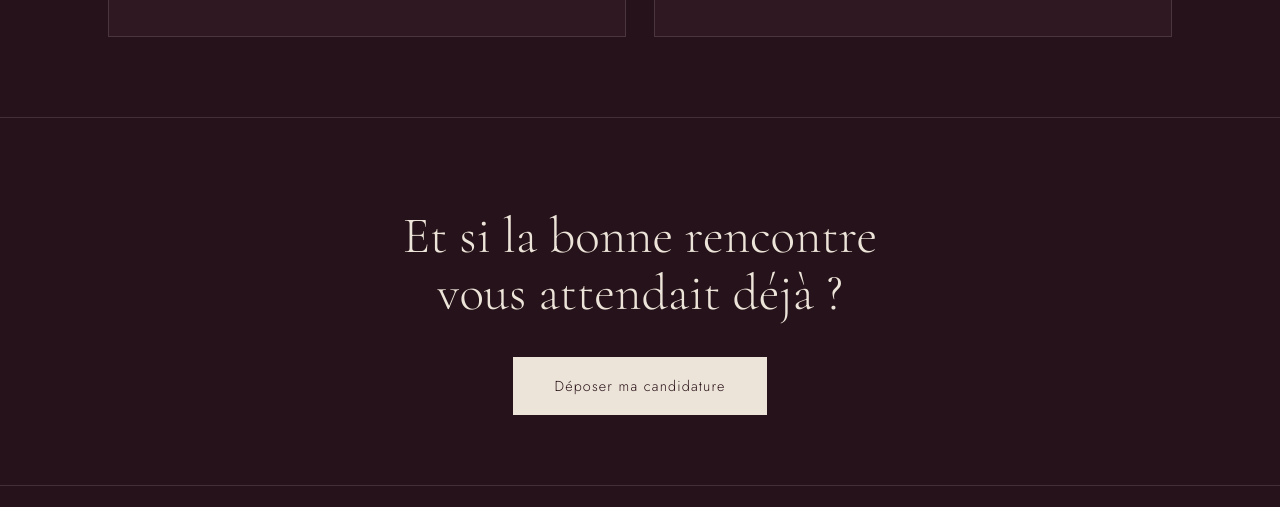
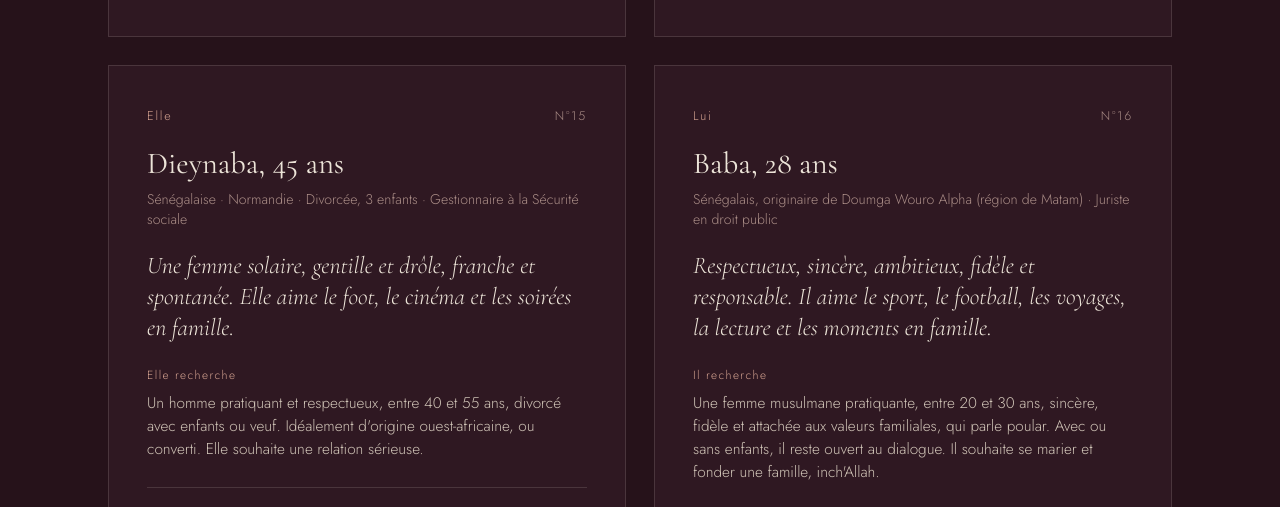
Before and after one commit to Kaissa2789/liora, a plain HTML site: page annonces.html in a window 1280 px wide. Shown: the part 1183-1690 px from the top of the page. Drawn offline with nearby package versions, Linux system fonts and the light colour scheme.

Commit message:
Annonces : ajoute Dieynaba (N°15) et Baba (N°16)
Co-Authored-By: Claude Opus 5.5 <noreply@anthropic.com>
Claude-Session: https://claude.ai/code/session_01W2hCnYyJUqyzh4XCrEHfnv

```diff
--- a/annonces.html
+++ b/annonces.html
@@ -150,6 +150,24 @@
         ident: "Origine congolaise, parle lingala · Chrétienne pratiquante",
         hook: "Cool, rigolote et sportive — elle aime les sorties, les voyages et croque la vie à pleines dents.",
         seek: "Un homme stable et bien installé dans sa vie, généreux, sportif et bon vivant, avec qui partager restaurants et escapades. Elle souhaite se marier avant de fonder une famille."
+      },
+      {
+        num: "N°15",
+        gender: "elle",
+        name: "Dieynaba",
+        age: "45 ans",
+        ident: "Sénégalaise · Normandie · Divorcée, 3 enfants · Gestionnaire à la Sécurité sociale",
+        hook: "Une femme solaire, gentille et drôle, franche et spontanée. Elle aime le foot, le cinéma et les soirées en famille.",
+        seek: "Un homme pratiquant et respectueux, entre 40 et 55 ans, divorcé avec enfants ou veuf. Idéalement d'origine ouest-africaine, ou converti. Elle souhaite une relation sérieuse."
+      },
+      {
+        num: "N°16",
+        gender: "lui",
+        name: "Baba",
+        age: "28 ans",
+        ident: "Sénégalais, originaire de Doumga Wouro Alpha (région de Matam) · Juriste en droit public",
+        hook: "Respectueux, sincère, ambitieux, fidèle et responsable. Il aime le sport, le football, les voyages, la lecture et les moments en famille.",
+        seek: "Une femme musulmane pratiquante, entre 20 et 30 ans, sincère, fidèle et attachée aux valeurs familiales, qui parle poular. Avec ou sans enfants, il reste ouvert au dialogue. Il souhaite se marier et fonder une famille, inch'Allah."
       }
     ];
 
```
